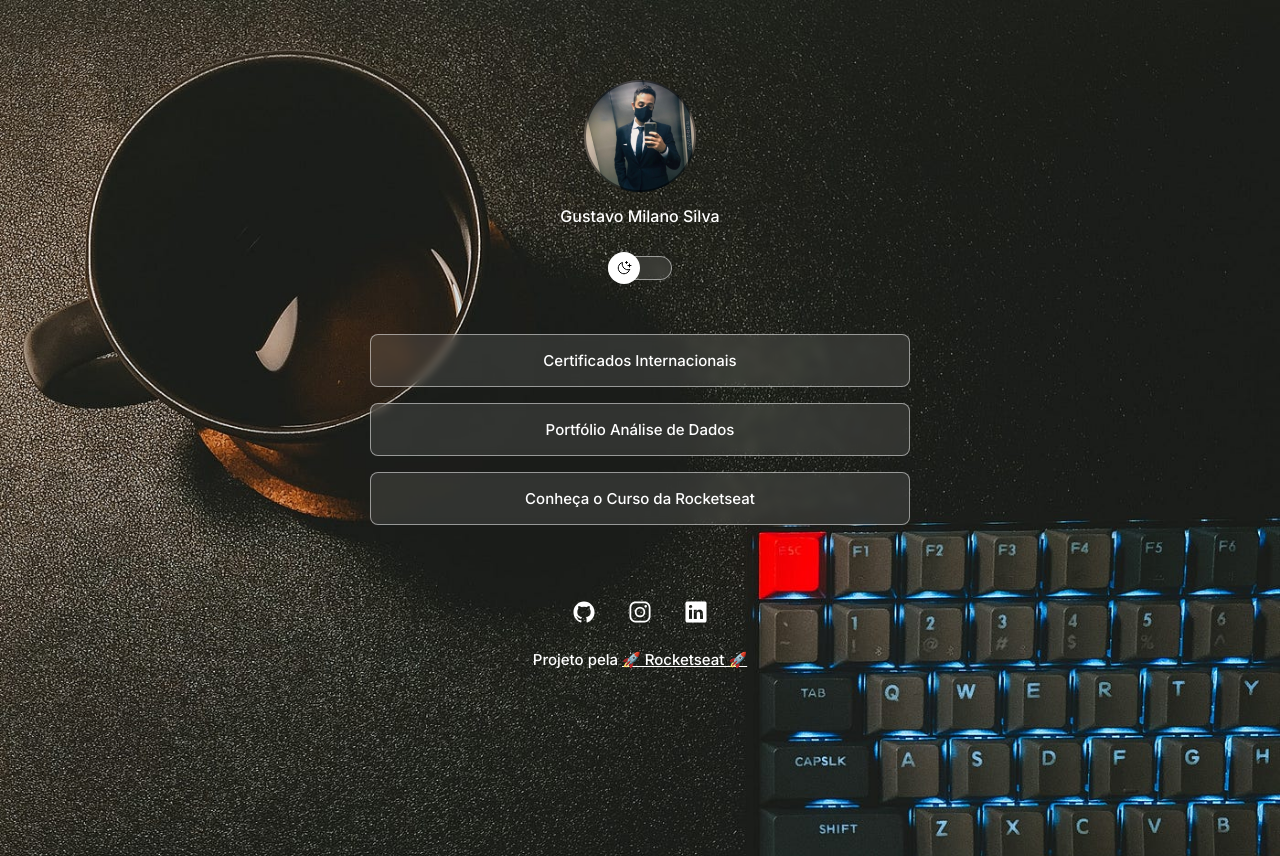
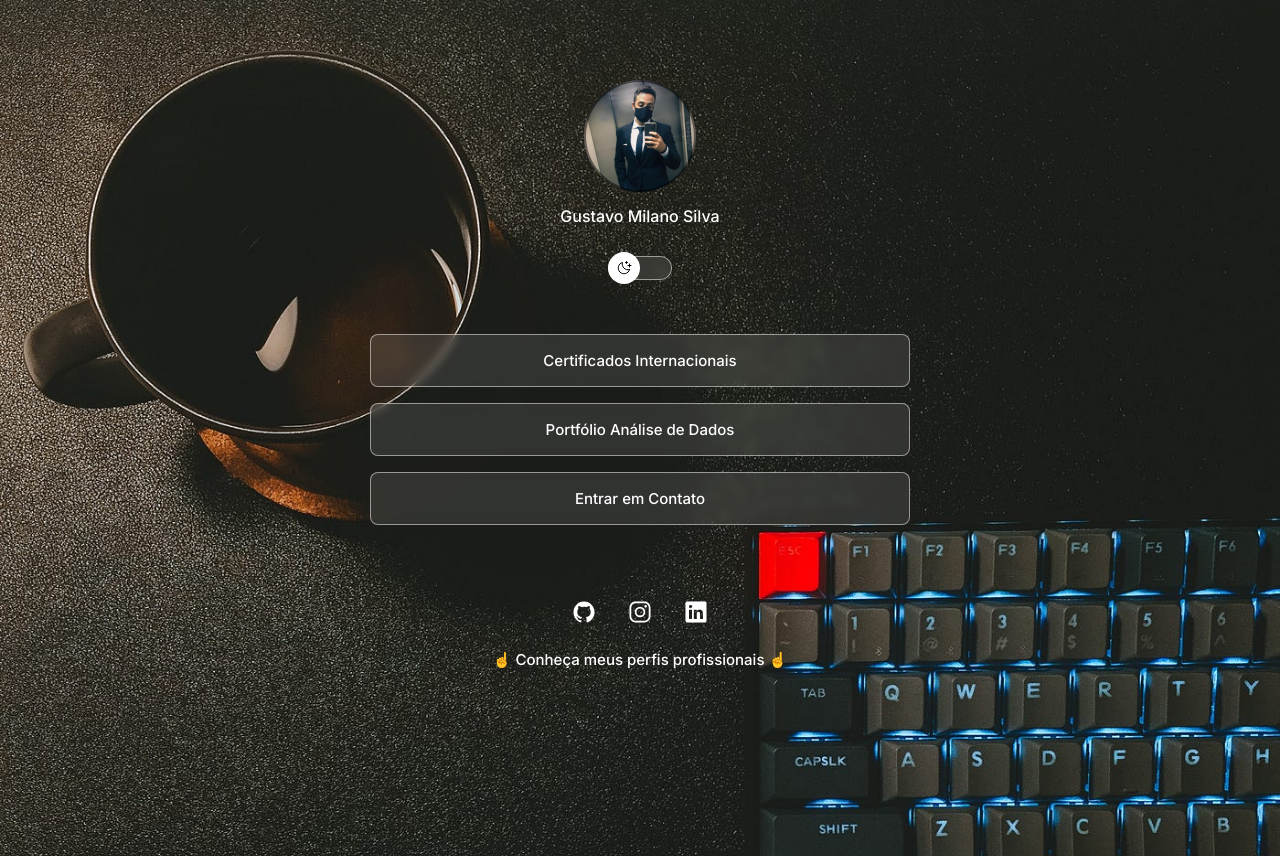
Before and after one commit to GuMilano/GuMilano.github.io, a plain HTML site: page index.html in a window 1280 px wide. Drawn offline with nearby package versions, Linux system fonts and the light colour scheme.

Commit message:
alterações de layout

```diff
--- a/index.html
+++ b/index.html
@@ -39,8 +39,8 @@
           >
         </li>
         <li>
-          <a href="https://www.rocketseat.com.br/" target="_blank"
-            >Conheça o Curso da Rocketseat</a
+          <a href="https://api.whatsapp.com/send?phone=5515997495935" target="_blank"
+            >Entrar em Contato</a
           >
         </li>
       </ul>
@@ -70,10 +70,7 @@
     </div>
 
     <footer>
-      Projeto pela
-      <a href="https://app.rocketseat.com.br/" target="_blank"
-        >🚀 Rocketseat 🚀
-      </a>
+      ☝ Conheça meus perfis profissionais ☝
     </footer>
 
     <script
--- a/script.js
+++ b/script.js
@@ -17,13 +17,11 @@ function toggleMode(){
      } else{
     // se tiver sem light mode, manter  a imagem normal
         img.setAttribute('src','./assets/avatar.png')
+     }
 
-     }
      const transitionDuration = 1000;
-
      document.body.addEventListener('click', function() {
        document.body.classList.toggle('dark');
-
        // Altera a duração da transição
        document.body.style.transitionDuration = `${transitionDuration}ms`;
      });
```
